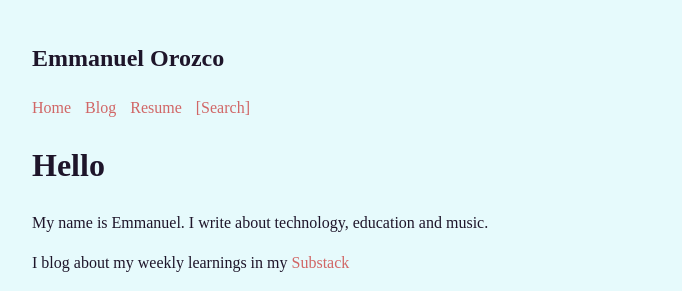
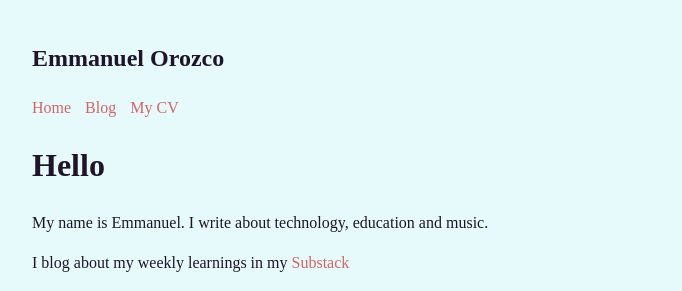
Before and after one commit to indie-rok/www.emmanuelorozco.com, a Jekyll site: the page built from index.md, in a window 1280 px wide. Shown: the top 291 px of the page, without its empty margins (248-930 px from the left). Built offline with Jekyll 4.4.1, drawn with Linux system fonts in a browser that asks for light colours; some web fonts are replaced.

Commit message:
Updated links

```diff
--- a/_config.yml
+++ b/_config.yml
@@ -48,12 +48,3 @@ exclude:
 exclude: [vendor]
 
 Blog: /blog
-
-# Add general links to site pages here
-links:
-  Resume: /assets/resume.pdf
-
-
-# Add links for more focus here
-special_links:
-  "Search": https://duckduckgo.com
--- a/_includes/header.html
+++ b/_includes/header.html
@@ -2,12 +2,6 @@
 <nav>
     <a href="{{ site.url }}">Home</a>
     <a href="{{ site.url }}{{ site.Blog }}">Blog</a>
+    <a target="_blank" href="https://cv.emmanuelorozco.com">My CV</a>
 
-    {% for link in site.links %}
-    <a href="{{ site.url }}{{ link[1] }}">{{ link[0] }}</a>
-    {% endfor %}
-
-    {% for link in site.special_links %}
-    <a href="{{ link[1] }}">[{{ link[0] }}]</a>
-    {% endfor %}
 </nav>
```
